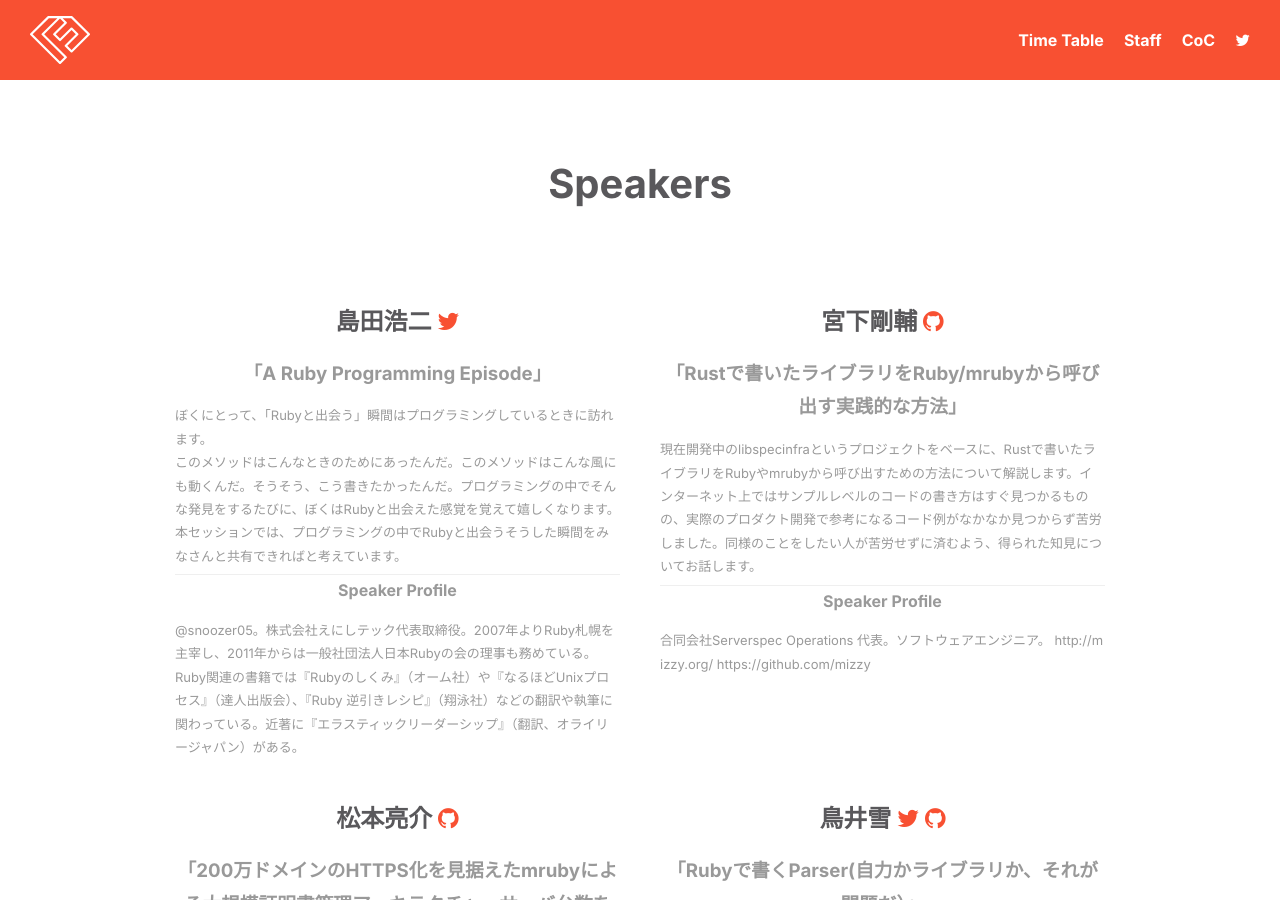
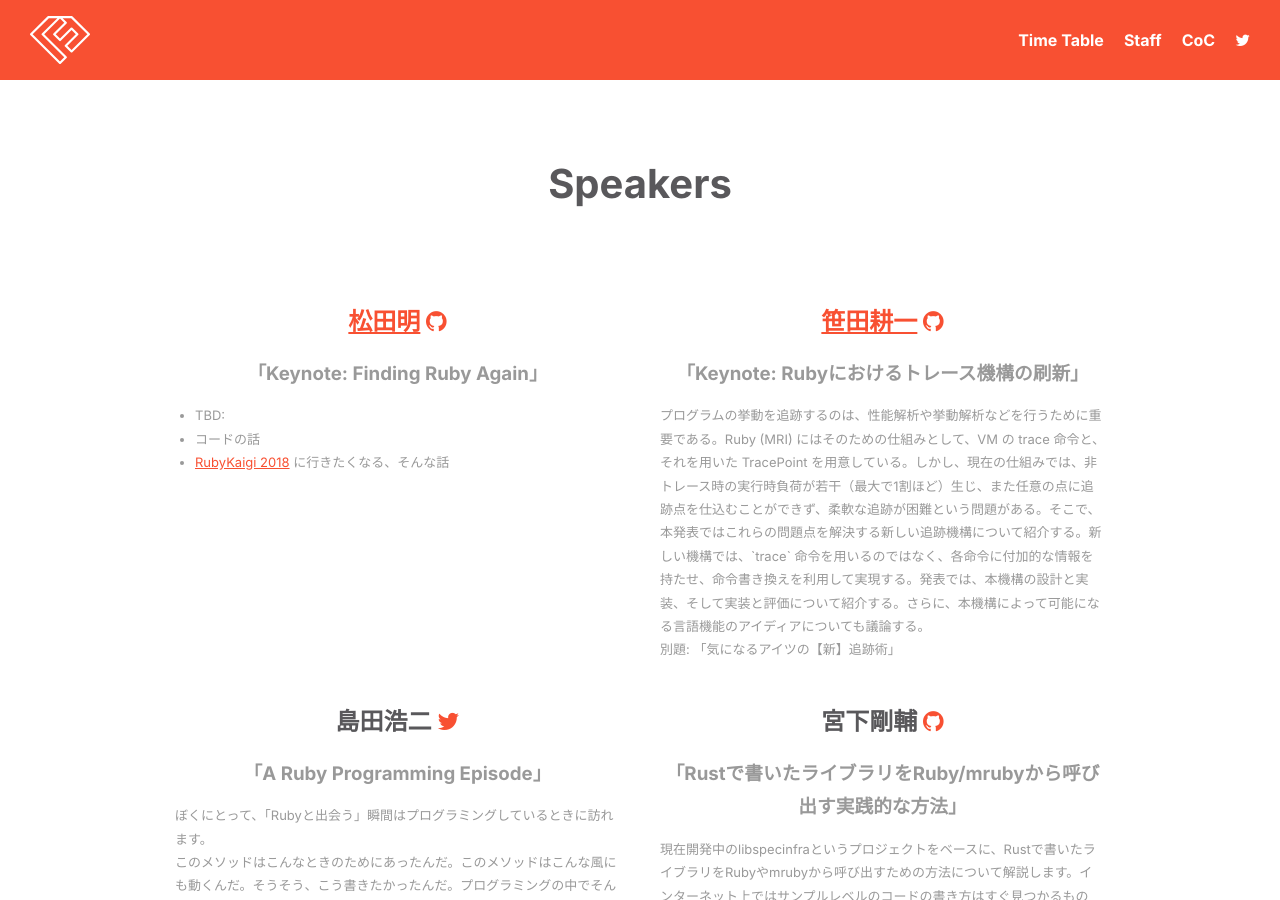
Before and after one commit to fukuokarb/fukuokark02, a Jekyll site: the page built from speakers.html, in a window 1280 px wide and 900 px high. Built offline with Jekyll 4.4.1, drawn with Linux system fonts in a browser that asks for light colours; nearby versions of some CDN libraries.

Commit message:
Add keynote talks

```diff
--- a/speakers.html
+++ b/speakers.html
@@ -4,9 +4,26 @@ layout: post
 ---
 
 <div class="default-section__card-wrap default-section__card-wrap--speakers">
+  <div id="a_matsuda" class="default-section__card default-section__card--speakers">
+    <h2 class="default-section__title"><a href="/fukuoka02/index.html#keynotes">松田明</a> <a href="https://github.com/amatsuda" target="_blank"><i class="fa fa-github" aria-hidden="true"></i></a></h2>
+    <h3 class="default-section__body">「Keynote: Finding Ruby Again」</h3>
+    <ul class="default-section__caption">
+      <li>TBD:</li>
+      <li>コードの話</li>
+      <li><a href="http://rubykaigi.org/2018">RubyKaigi 2018</a> に行きたくなる、そんな話</li>
+    </ul>
+  </div>
+  <div id="ko1" class="default-section__card default-section__card--speakers">
+    <h2 class="default-section__title"><a href="/fukuoka02/index.html#keynotes">笹田耕一</a> <a href="https://github.com/ko1" target="_blank"><i class="fa fa-github" aria-hidden="true"></i></a></h2>
+    <h3 class="default-section__body">「Keynote: Rubyにおけるトレース機構の刷新」</h3>
+    <p class="default-section__caption">
+      プログラムの挙動を追跡するのは、性能解析や挙動解析などを行うために重要である。Ruby (MRI) にはそのための仕組みとして、VM の trace 命令と、それを用いた TracePoint を用意している。しかし、現在の仕組みでは、非トレース時の実行時負荷が若干（最大で1割ほど）生じ、また任意の点に追跡点を仕込むことができず、柔軟な追跡が困難という問題がある。そこで、本発表ではこれらの問題点を解決する新しい追跡機構について紹介する。新しい機構では、`trace` 命令を用いるのではなく、各命令に付加的な情報を持たせ、命令書き換えを利用して実現する。発表では、本機構の設計と実装、そして実装と評価について紹介する。さらに、本機構によって可能になる言語機能のアイディアについても議論する。<br />
+      別題: 「気になるアイツの【新】追跡術」
+    </p>
+  </div>
   <div id="snoozer05" class="default-section__card default-section__card--speakers">
     <h2 class="default-section__title">島田浩二 <a href="https://twitter.com/snoozer05" target="_blank"><i class="fa fa-twitter" aria-hidden="true"></i></a></h2>
-    <h3 class="default-section__body">「A Ruby Programming Episode」</h2>
+    <h3 class="default-section__body">「A Ruby Programming Episode」</h3>
     <p class="default-section__caption">
       ぼくにとって、「Rubyと出会う」瞬間はプログラミングしているときに訪れます。<br>
 このメソッドはこんなときのためにあったんだ。このメソッドはこんな風にも動くんだ。そうそう、こう書きたかったんだ。プログラミングの中でそんな発見をするたびに、ぼくはRubyと出会えた感覚を覚えて嬉しくなります。<br>
@@ -21,7 +38,7 @@ Ruby関連の書籍では『Rubyのしくみ』（オーム社）や『なるほ
   </div>
   <div id="mizzy" class="default-section__card default-section__card--speakers">
     <h2 class="default-section__title">宮下剛輔 <a href="https://github.com/mizzy" target="_blank"><i class="fa fa-github" aria-hidden="true"></i></a></h2>
-    <h3 class="default-section__body">「Rustで書いたライブラリをRuby/mrubyから呼び出す実践的な方法」</h2>
+    <h3 class="default-section__body">「Rustで書いたライブラリをRuby/mrubyから呼び出す実践的な方法」</h3>
     <p class="default-section__caption">
       現在開発中のlibspecinfraというプロジェクトをベースに、Rustで書いたライブラリをRubyやmrubyから呼び出すための方法について解説します。インターネット上ではサンプルレベルのコードの書き方はすぐ見つかるものの、実際のプロダクト開発で参考になるコード例がなかなか見つからず苦労しました。同様のことをしたい人が苦労せずに済むよう、得られた知見についてお話します。
     </p>
```
Also changed, not shown: timetable.html (+9 -6 lines).
